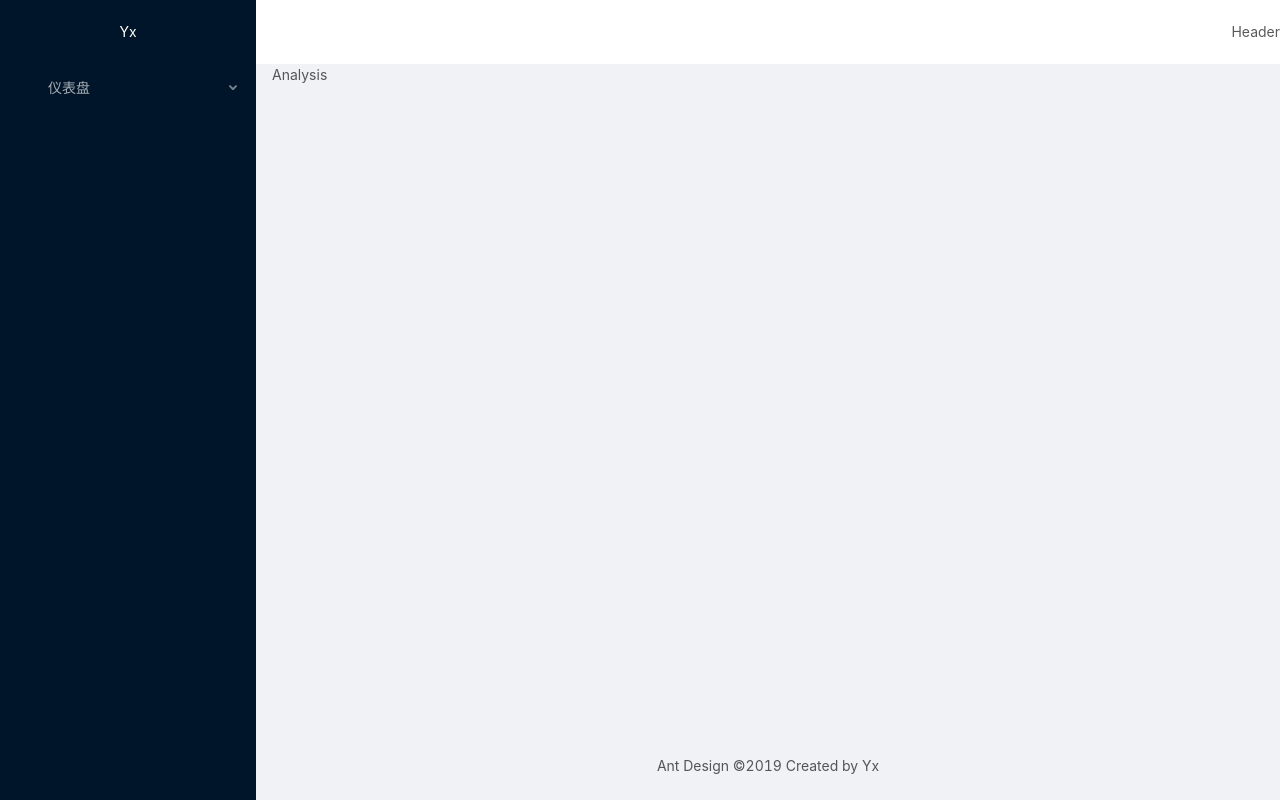
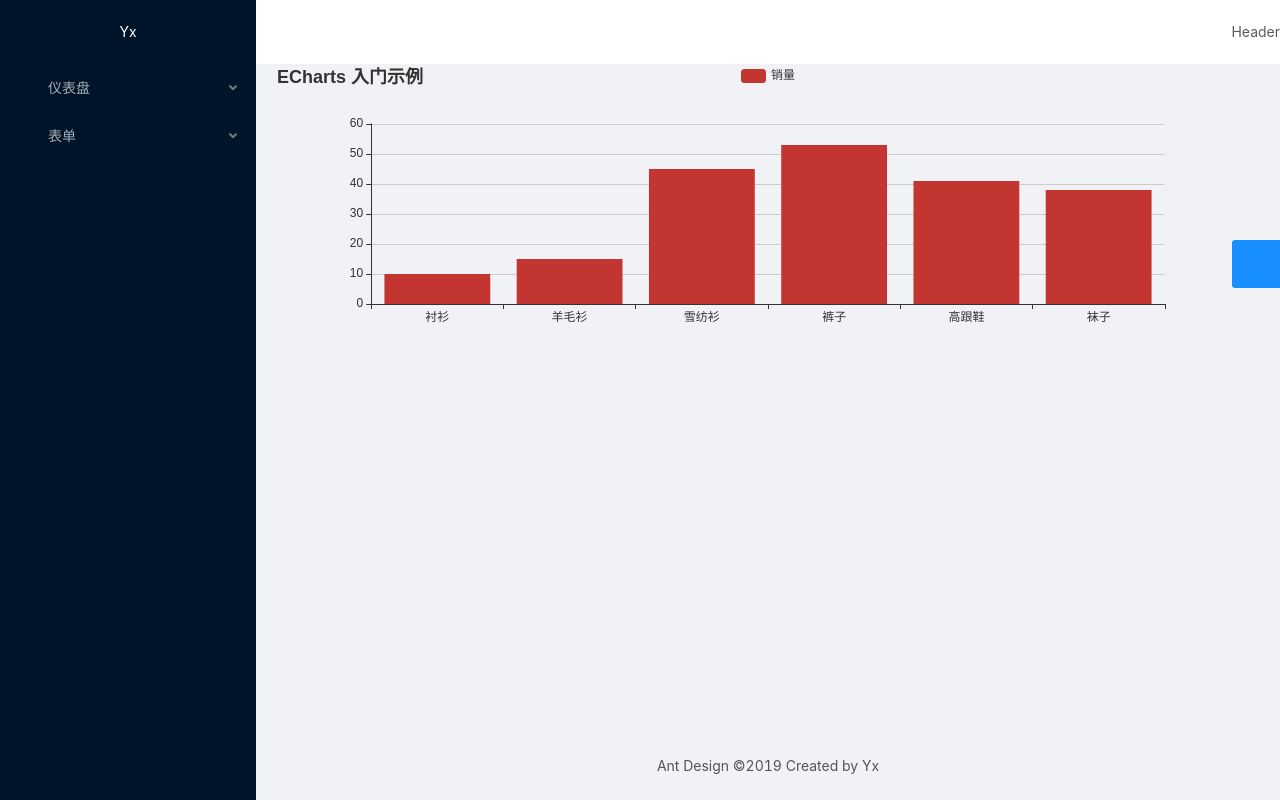
Before and after one commit to CSYS-Yg/vueDevelopmentPractice, a Vue app: page /dashboard/analysis in a window 1280 px wide. Built offline with nearby package versions, Linux system fonts and the light colour scheme.

Commit message:
引入 echarts ，完成图表显示与数据监听

```diff
--- a/package.json
+++ b/package.json
@@ -11,8 +11,10 @@
   "dependencies": {
     "ant-design-vue": "^1.3.16",
     "core-js": "^2.6.5",
+    "echarts": "^4.2.1",
     "moment": "^2.24.0",
     "nprogress": "^0.2.0",
+    "resize-detector": "^0.2.0",
     "vue": "^2.6.10",
     "vue-router": "^3.0.3",
     "vuex": "^3.0.1"
--- /dev/null
+++ b/src/components/Charts.vue
@@ -0,0 +1,54 @@
+<template>
+  <div ref="chartDom"></div>
+</template>
+
+<script>
+import echarts from "echarts";
+import debounce from "lodash/debounce";
+import { addListener, removeListener } from "resize-detector";
+export default {
+  props: {
+    option: {
+      type: Object,
+      default: () => {}
+    }
+  },
+  watch: {
+    // 这种监听无法监听 option 内部的属性变化 比如 option.data
+    option(val) {
+      this.chart.setOption(val);
+    }
+    // // 深度监听,但是太消耗页面性能
+    // option: {
+    //   handler(val) {
+    //     this.chart.setOption(val);
+    //   },
+    //   deep: true
+    // }
+  },
+  created() {
+    // 页面收缩时，防抖
+    this.resize = debounce(this.resize, 300);
+  },
+  mounted() {
+    this.renderChart();
+    addListener(this.$refs.chartDom, this.resize);
+  },
+  beforeDestroy() {
+    removeListener(this.$refs.chartDom, this.resize);
+    this.chart.dispose();
+    this.chart = null;
+  },
+  methods: {
+    resize() {
+      this.chart.resize();
+    },
+    renderChart() {
+      this.chart = echarts.init(this.$refs.chartDom);
+      this.chart.setOption(this.option);
+    }
+  }
+};
+</script>
+
+<style></style>
--- a/src/utils/auth.js
+++ b/src/utils/auth.js
@@ -1,5 +1,5 @@
 export function getCurrentAuthority() {
-  return ["user"];
+  return ["admin"];
 }
 
 export function check(authority) {
--- a/src/views/Dashboard/Analysis.vue
+++ b/src/views/Dashboard/Analysis.vue
@@ -1,9 +1,54 @@
 <template>
-  <div>Analysis</div>
+  <div>
+    <Chart :option="chartOption" style="height:300px"></Chart>
+  </div>
 </template>
 
 <script>
-export default {};
+import random from "lodash/random";
+import Chart from "../../components/Charts.vue";
+import { clearInterval } from "timers";
+export default {
+  data() {
+    return {
+      chartOption: {
+        title: {
+          text: "ECharts 入门示例"
+        },
+        tooltip: {},
+        legend: {
+          data: ["销量"]
+        },
+        xAxis: {
+          data: ["衬衫", "羊毛衫", "雪纺衫", "裤子", "高跟鞋", "袜子"]
+        },
+        yAxis: {},
+        series: [
+          {
+            name: "销量",
+            type: "bar",
+            data: [5, 20, 36, 10, 10, 20]
+          }
+        ]
+      }
+    };
+  },
+  mounted() {
+    this.interval = setInterval(() => {
+      this.chartOption.series[0].data = this.chartOption.series[0].data.map(
+        () => random(100)
+      );
+      // 重新更新 chartOption
+      this.chartOption = { ...this.chartOption };
+    }, 3000);
+  },
+  beforeDestroy() {
+    clearInterval(this.interval);
+  },
+  components: {
+    Chart
+  }
+};
 </script>
 
 <style></style>
```
Also changed, not shown: 1 other file (tests, documents, lock files or other folders).
